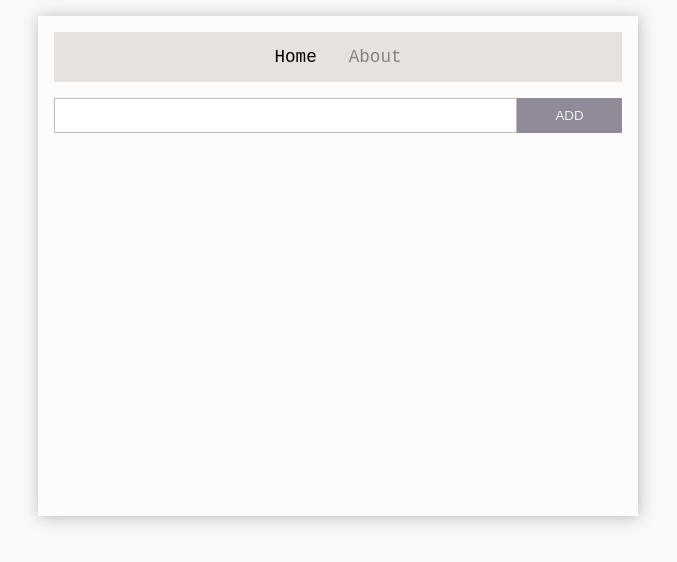
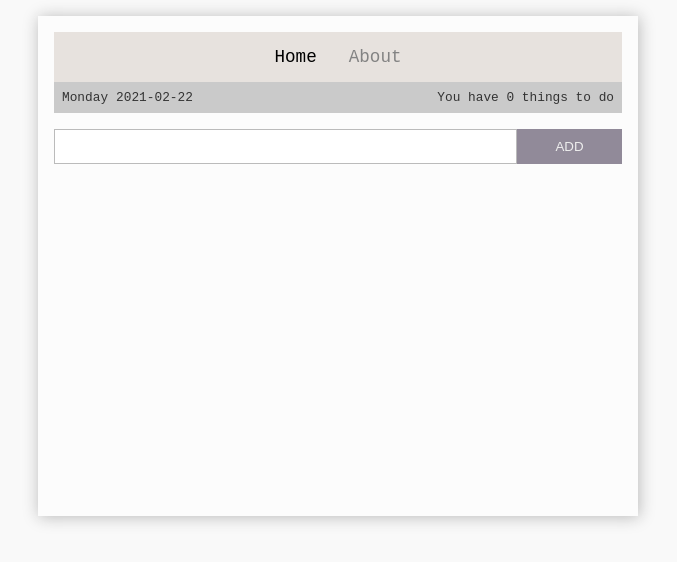
Before and after one commit to clm-1/react-todo-list, a React (Create React App) app: page / in a window 1280 px wide. Shown: the top 562 px of the page, without its empty margins (302-979 px from the left). Built offline with nearby package versions, Linux system fonts and the light colour scheme.

Commit message:
Added infobar component with time

```diff
--- a/src/App.js
+++ b/src/App.js
@@ -4,6 +4,7 @@ import TodoContextProvider from './contexts/TodoContext';
 import Navbar from './components/Navbar';
 import Home from './pages/Home';
 import About from './pages/About';
+import InfoBar from './components/InfoBar';
 
 function App() {
   return (
@@ -11,6 +12,7 @@ function App() {
       <Router>
         <Navbar />
         <TodoContextProvider>
+          <InfoBar />
           <Route exact path="/">
             <Home />
           </Route>
--- /dev/null
+++ b/src/components/InfoBar.js
@@ -0,0 +1,21 @@
+import { useContext } from 'react';
+import { TodoContext } from '../contexts/TodoContext';
+import style from '../css/InfoBar.module.css';
+
+const InfoBar = () => {
+  const { todos, createTimestamp } = useContext(TodoContext);
+  let thing = todos.length === 1 ? 'thing' : 'things';
+
+  const dayArray = ['Sunday', 'Monday', 'Tuesday', 'Wednesday', 'Thursday', 'Friday', 'Saturday'];
+  let day = dayArray[new Date().getDay()];
+
+  return (
+    <div className={style.infoBarWrapper}>
+      <span className={style.day}>{day}</span>
+      <span>{ createTimestamp()[0] }</span>
+      <span className={style.infoText}>You have {`${todos.length} ${thing}`} to do</span>
+    </div>
+   );
+}
+
+export default InfoBar;
--- a/src/components/Todo.js
+++ b/src/components/Todo.js
@@ -44,7 +44,7 @@ const Todo = ({ todo }) => {
     <div className={style.todoWrapper}>
       <div className={`${style.todoItem} ${todo.completed ? style.completed : ''} ${moved ? style.moved : ''}`}>
         <div className={style.textWrapper} onClick={handleDone}>
-          <p className={style.timeStamp}>{todo.time}</p>
+          <p className={style.timeStamp}>{`${todo.time[0]} ${todo.time[1]}`}</p>
           <p className={style.todoText}>{todo.text}</p>
         </div>
           <div className={style.btnWrapper}>
--- a/src/contexts/TodoContext.js
+++ b/src/contexts/TodoContext.js
@@ -12,16 +12,19 @@ const TodoContextProvider = (props) => {
     localStorage.setItem('todos', JSON.stringify(todos));
   }, [todos]);
 
-  const addTodo = (todoText) => {
+  const createTimestamp = () => {
     const timestamp = new Date();
     const date = timestamp.toLocaleDateString('sv-SE');
     const time = timestamp.toLocaleTimeString('sv-SE', { hour: '2-digit', minute: '2-digit'});
+    return [date, time];
+  }
 
+  const addTodo = (todoText) => {
     const newTodo = {
       text: todoText,
       completed: false,
       id: Math.random() * 1000,
-      time: `${date} ${time}`,
+      time: createTimestamp(),
     }
     setTodos([newTodo, ...todos]);
   }
@@ -91,6 +94,7 @@ const TodoContextProvider = (props) => {
     completedHandler,
     moveTodo,
     editTodo,
+    createTimestamp,
   }
 
   return (
--- /dev/null
+++ b/src/css/InfoBar.module.css
@@ -0,0 +1,18 @@
+.infoBarWrapper {
+  display: flex;
+  align-items: center;
+  background-color: rgb(202, 202, 202);
+  margin-bottom: 1rem;
+  min-height: 25px;
+  font-size: .8rem;
+  padding: .5rem;
+  color: #333;
+}
+
+.day {
+  margin-right: .5rem;
+}
+
+.infoText {
+  margin-left: auto;
+}
--- a/src/css/Navbar.module.css
+++ b/src/css/Navbar.module.css
@@ -4,7 +4,7 @@
   display: flex;
   justify-content: center;
   align-items: center;
-  margin-bottom: 1rem;
+  margin-bottom: 0rem;
   font-size: 1.1rem;
   background-color: rgb(231, 226, 222);
 }
```
